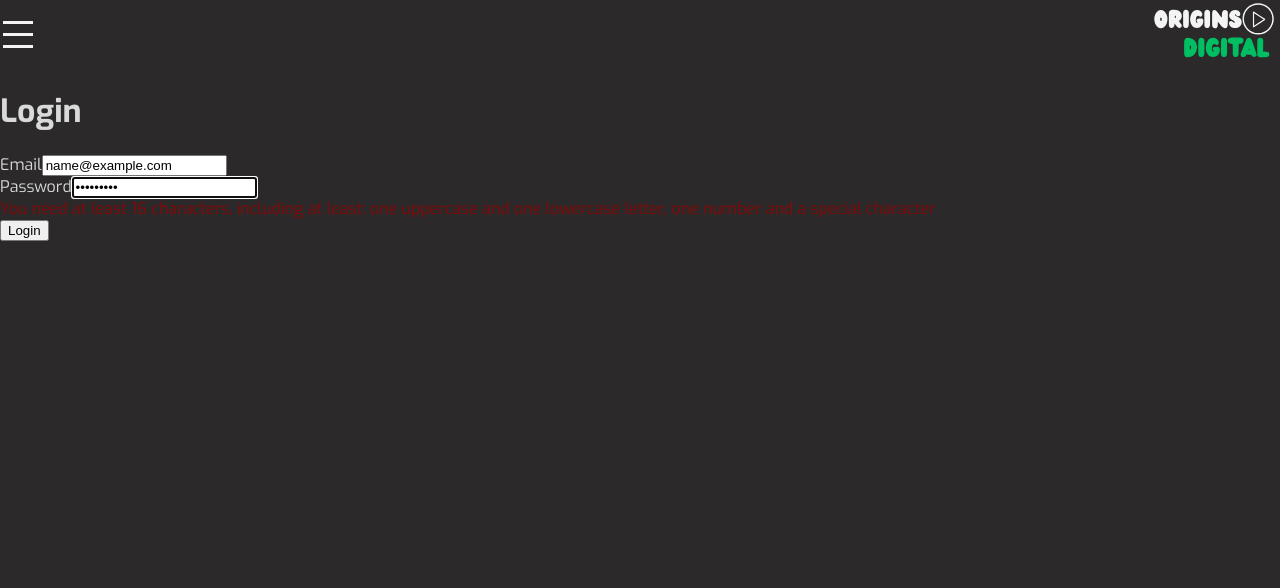
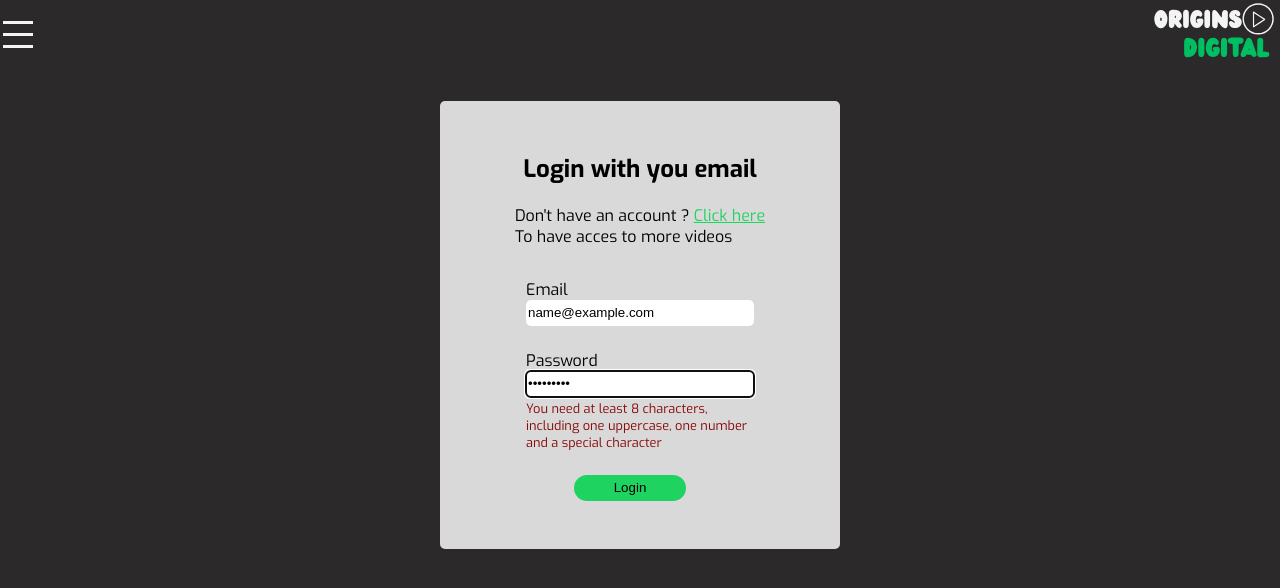
Before and after one commit to WildCodeSchool-2024-02/WildCodeSchool-2024-02-JS-Remote-JavaScrypte-P3-DigiCode, a React (Vite) app in the folder client/: page /login in a window 1280 px wide. Both pictures are taken after typing "name@example.com", "Sample123" into the empty fields and a click on the button "Login". Shown: the top 588 px of the page. Built offline with nearby package versions, Linux system fonts and the light colour scheme; no server answers.

Commit message:
style: login page, signup page

```diff
--- a/client/src/main.jsx
+++ b/client/src/main.jsx
@@ -51,7 +51,7 @@ const router = createBrowserRouter([
         element: <ResultPage />,
       },
       {
-        path: "/history9",
+        path: "/admin",
         element: <AdminPage />,
       },
       {
--- /dev/null
+++ b/client/src/pages/loginpage/LoginPage.css
@@ -0,0 +1,63 @@
+.login-form {
+  margin: 0 auto;
+  display: flex;
+  flex-direction: column;
+  align-items: center;
+  margin-top: 2rem;
+  background-color: var(--main-color-gray);
+  color: black;
+  height: 28rem;
+  width: 20rem;
+  border-radius: var(--input-radius);
+}
+.login-title {
+  padding-top: 2rem;
+}
+
+.login-text {
+  margin: 0;
+}
+.container-text {
+  margin-bottom: 2rem;
+}
+
+#button-here {
+  color: var(--accent-color);
+  text-decoration: underline;
+}
+
+.email-login,
+.password-login {
+  display: flex;
+  flex-direction: column;
+  margin-bottom: 1.5rem;
+  .input-login {
+    width: 14rem;
+    height: 1.5rem;
+
+    border-radius: var(--input-radius);
+    border: none;
+  }
+}
+.form-error-login {
+  margin: 0;
+  color: var(--red);
+  font-size: 0.8rem;
+  margin-top: 0.2rem;
+  max-width: 14rem;
+}
+
+.login-button {
+  background-color: var(--accent-color);
+  width: 7rem;
+  height: 1.6rem;
+  border-radius: 1.25rem;
+  border: none;
+  margin-left: 3rem;
+}
+
+@media screen and (width > 1200px) {
+  .login-form {
+    width: 25rem;
+  }
+}
--- a/client/src/pages/loginpage/LoginPage.jsx
+++ b/client/src/pages/loginpage/LoginPage.jsx
@@ -1,14 +1,14 @@
 /* eslint-disable react/jsx-props-no-spreading */
 import { useForm } from "react-hook-form";
 import { useRef } from "react";
-import { useNavigate, useOutletContext } from "react-router-dom";
+import { useNavigate, useOutletContext, Link } from "react-router-dom";
 
 import axios from "axios";
+import "./LoginPage.css";
 
 export default function SignupPage() {
-
   const navigate = useNavigate();
-  const {currentUser, setCurrentUser} = useOutletContext();
+  const { currentUser, setCurrentUser } = useOutletContext();
   const inputRef = useRef();
 
   const {
@@ -21,34 +21,51 @@ export default function SignupPage() {
   const onSubmit = async (data) => {
     try {
       await axios
-        .post(`${expressURL}/api/auth/login`, data,
+        .post(
+          `${expressURL}/api/auth/login`,
+          data,
           {
             withCredentials: true,
           },
           {
-          headers: { 'Content-Type' : 'application/x-www-form-urlencoded; charset=UTF-8' },
-        })
+            headers: {
+              "Content-Type":
+                "application/x-www-form-urlencoded; charset=UTF-8",
+            },
+          }
+        )
         .then((response) => {
           setCurrentUser(response.data.user);
-        }).finally(currentUser.role === "admin" ? navigate("/history9") : navigate("/"))
+        })
+        .finally(
+          currentUser.role === "admin" ? navigate("/history9") : navigate("/")
+        );
     } catch (error) {
       console.error(error);
     }
   };
 
-
   return (
-    <>
-      <h1>Login</h1>
-
+    <section className="login-form">
+      <h1 className="login-title">Login with you email</h1>
+      <div className="container-text">
+        <p className="login-text">
+          Don't have an account ?{" "}
+          <Link to="/signup" id="button-here">
+            {" "}
+            Click here{" "}
+          </Link>
+        </p>
+        <p className="login-text"> To have acces to more videos </p>
+      </div>
       <form onSubmit={handleSubmit(onSubmit)}>
-        <div>
-          <label>
-            Email
+        <div className="email-login">
+          <label htmlFor="email">Email </label>
           <input
             ref={inputRef}
             type="text"
             name="email"
+            className="input-login"
             {...register("email", {
               required: "This filed is required !",
               pattern: {
@@ -60,24 +77,26 @@ export default function SignupPage() {
                 message: "You can't have more than 120 characters",
               },
             })}
-            />
-          </label>
-          {errors.email && <p className="form-error">{errors.email.message}</p>}
+          />{" "}
+          {errors.email && (
+            <p className="form-error-login"> {errors.email.message}</p>
+          )}
         </div>
 
-        <label>
-          Password
+        <div className="password-login">
+          <label htmlFor="password">Password </label>
           <input
             ref={inputRef}
             type="password"
             name="password"
+            className="input-login"
             {...register("password", {
               required: "This field is required !",
               pattern: {
                 value:
                   /^(?=.*\d)(?=.*[A-Z])(?=.*[a-z])(?=.*[^\w\d\s:])([^\s]){16,64}$/,
                 message:
-                  "You need at least 16 characters, including at least: one uppercase and one lowercase letter, one number and a special character",
+                  "You need at least 8 characters, including one uppercase, one number and a special character",
               },
               maxLength: {
                 value: 64,
@@ -85,13 +104,15 @@ export default function SignupPage() {
               },
             })}
           />
-        </label>
           {errors.password && (
-          <p className="form-error">{errors.password.message}</p>
-        )}
+            <p className="form-error-login">{errors.password.message}</p>
+          )}{" "}
+        </div>
 
-        <button type="submit" >Login</button>
+        <button className="login-button" type="submit">
+          Login
+        </button>
       </form>
-    </>
+    </section>
   );
 }
--- a/client/src/pages/signupPage/SignupPage.css
+++ b/client/src/pages/signupPage/SignupPage.css
@@ -3,20 +3,29 @@
 .form-error {
   margin: 0;
   color: var(--red);
+  font-size: 0.7rem;
+  margin-top: 0.2rem;
 }
 .signup-title {
   text-align: center;
   font-size: 1.4rem;
 }
+.msg-error {
+  display: flex;
+  flex-direction: row;
+  gap: 0.3rem;
+}
 
 .signup-form {
-  margin: 0 auto;
+  margin: 0 auto 10rem;
   display: flex;
   flex-direction: column;
-  width: 20rem;
-  height: 35rem;
+  align-items: cente;
+  width: 17rem;
+  height: 38rem;
   background-color: var(--main-color-gray);
   border-radius: var(--input-radius);
+  padding: 1rem;
 }
 .signup-subtitle {
   color: black;
@@ -43,8 +52,11 @@
 }
 
 .signup-button {
+  margin-top: 2rem;
+  margin-left: 4rem;
   background-color: var(--accent-color);
   width: 7rem;
+  height: 1.6rem;
   border-radius: 1.25rem;
   border: none;
 }
@@ -60,6 +72,16 @@
 }
 
 @media screen and (width > 1200px) {
+  .signup-form {
+    padding: 1rem 2rem;
+    height: 36rem;
+  }
+
+  .msg-error {
+    display: flex;
+    flex-direction: column;
+  }
+
   .names-oneline {
     display: flex;
     flex-direction: row;
@@ -72,6 +94,7 @@
     }
     .user-lastname {
       display: block;
+      padding-left: 0.7rem;
       * {
         margin: 0 auto;
       }
--- a/client/src/pages/signupPage/SignupPage.jsx
+++ b/client/src/pages/signupPage/SignupPage.jsx
@@ -24,7 +24,7 @@ export default function LoginPage() {
         .post(`${expressURL}/api/users/register`, data, {
           headers: { "Content-Type": "application/json" },
         })
-        .finally(() => navigate("/login"))
+        .finally(() => navigate("/login"));
     } catch (err) {
       console.error(err);
     }
@@ -43,6 +43,7 @@ export default function LoginPage() {
             <label className="label-form" htmlFor="firstname">
               Firstname
             </label>
+            <div className="msg-error-name">
               <input
                 ref={inputRef}
                 type="text"
@@ -64,11 +65,13 @@ export default function LoginPage() {
                 <p className="form-error">{errors.firstname.message}</p>
               )}
             </div>
+          </div>
 
           <div className="user-lastname">
             <label className="label-form" htmlFor="lastname">
               Lastname
             </label>
+            <div className="msg-error-name">
               <input
                 ref={inputRef}
                 type="text"
@@ -89,6 +92,7 @@ export default function LoginPage() {
               {errors.lastname && (
                 <p className="form-error">{errors.lastname.message}</p>
               )}
+            </div>
           </div>
         </div>
 
@@ -154,7 +158,7 @@ export default function LoginPage() {
               value:
                 /^(?=.*\d)(?=.*[A-Z])(?=.*[a-z])(?=.*[^\w\d\s:])([^\s]){16,64}$/,
               message:
-                "You need at least 16 characters, including at least: one uppercase and one lowercase letter, one number and a special character",
+                "You need at least 8 characters, including one uppercase, one number and a special character",
             },
             maxLength: {
               value: 64,
@@ -189,7 +193,7 @@ export default function LoginPage() {
           <p className="form-error">{errors.confirmpassword.message}</p>
         )}
 
-        <button className="signup-button" type="submit" >
+        <button className="signup-button" type="submit">
           Create
         </button>
       </form>
```
Lines whose indentation alone changed are shown as unchanged.
